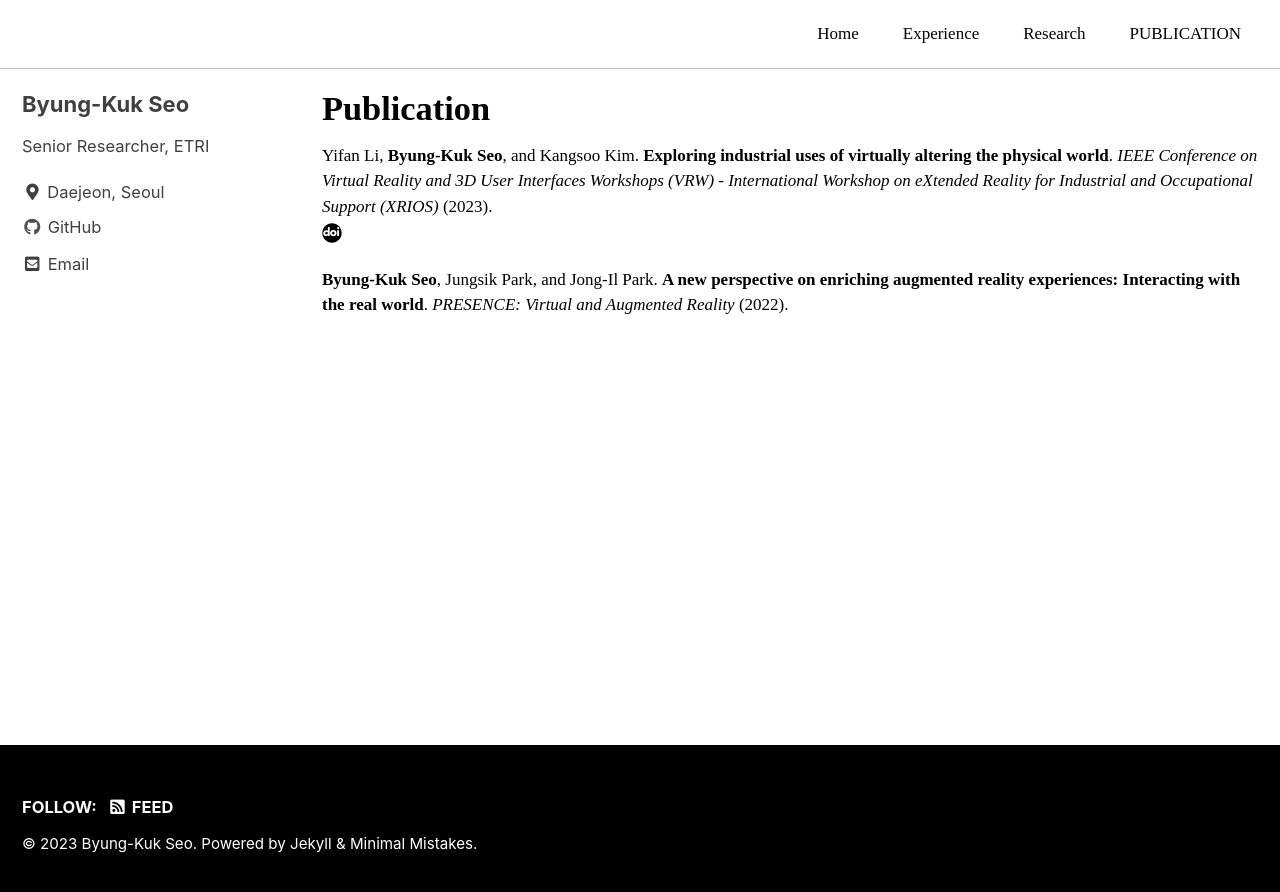
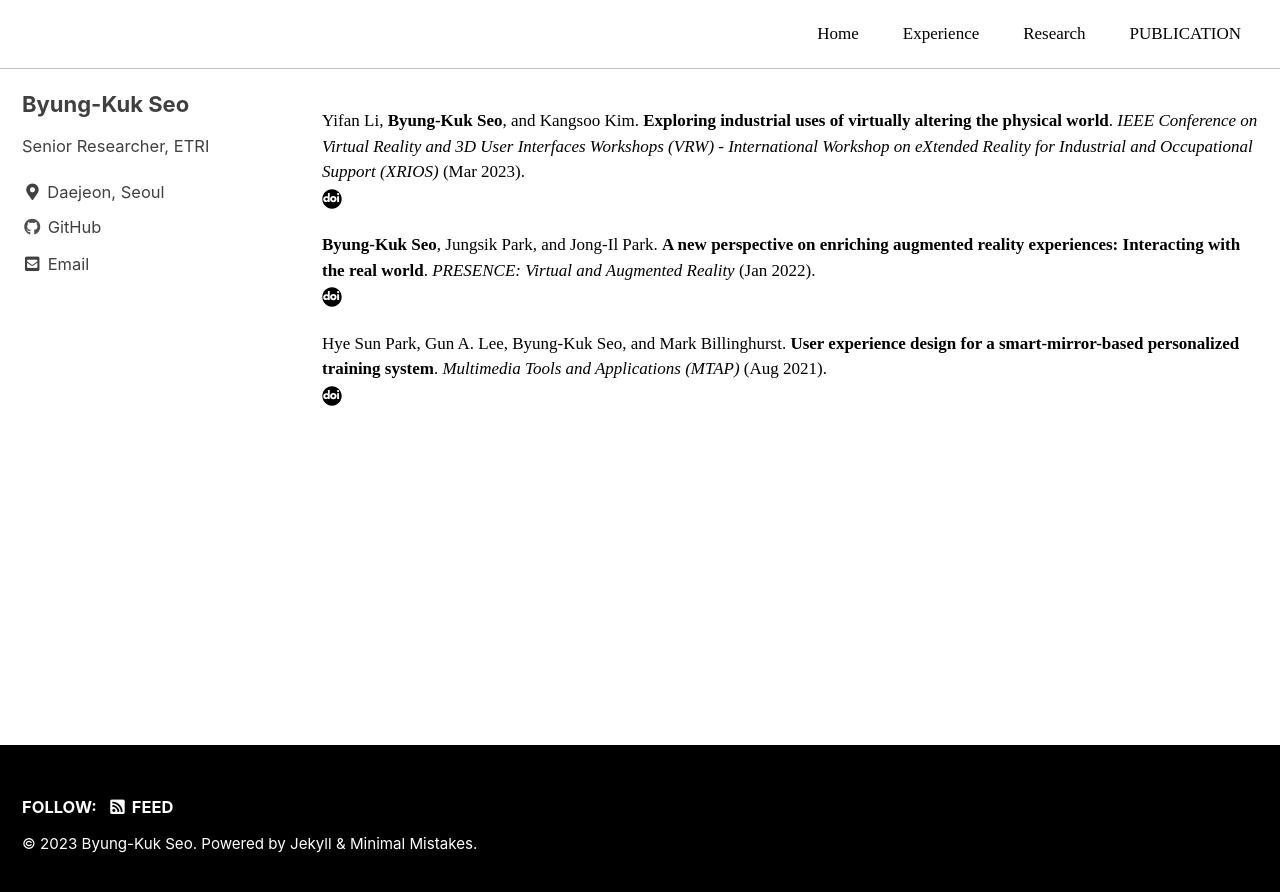
Before and after one commit to byungkukseo/byungkukseo.github.io, a Jekyll site: the page built from _pages/publication/publication.md, in a window 1280 px wide. Shown: the top 892 px of the page. Built offline with Jekyll 4.4.1, drawn with Linux system fonts in a browser that asks for light colours; cached includes are drawn as plain includes; some web fonts are replaced.

Commit message:
Update publication.md

```diff
--- a/_pages/publication/publication.md
+++ b/_pages/publication/publication.md
@@ -1,13 +1,17 @@
 ---
 layout: single
-title: "Publication"
+title: ""
 permalink: /publication/
 author_profile: true
 use_math: true
 classes: wide
 ---
 
-Yifan Li, **Byung-Kuk Seo**, and Kangsoo Kim. **Exploring industrial uses of virtually altering the physical world**. *IEEE Conference on Virtual Reality and 3D User Interfaces Workshops (VRW) - International Workshop on eXtended Reality for Industrial and Occupational Support (XRIOS)* (2023).
+Yifan Li, **Byung-Kuk Seo**, and Kangsoo Kim. **Exploring industrial uses of virtually altering the physical world**. *IEEE Conference on Virtual Reality and 3D User Interfaces Workshops (VRW) - International Workshop on eXtended Reality for Industrial and Occupational Support (XRIOS)* (Mar 2023).
 [![DOI!](/assets/icon/doi.svg){: width="20" height="20"}](https://doi.org/10.1109/VRW58643.2023.00094)
 
-**Byung-Kuk Seo**, Jungsik Park, and Jong-Il Park. **A new perspective on enriching augmented reality experiences: Interacting with the real world**. *PRESENCE: Virtual and Augmented Reality* (2022).
+**Byung-Kuk Seo**, Jungsik Park, and Jong-Il Park. **A new perspective on enriching augmented reality experiences: Interacting with the real world**. *PRESENCE: Virtual and Augmented Reality* (Jan 2022).
+[![DOI!](/assets/icon/doi.svg){: width="20" height="20"}](https://doi.org/10.1162/pres_a_00341)
+
+Hye Sun Park, Gun A. Lee, Byung-Kuk Seo, and Mark Billinghurst. **User experience design for a smart-mirror-based personalized training system**. *Multimedia Tools and Applications (MTAP)* (Aug 2021).
+[![DOI!](/assets/icon/doi.svg){: width="20" height="20"}](https://doi.org/10.1007/s11042-020-10148-5)
```
